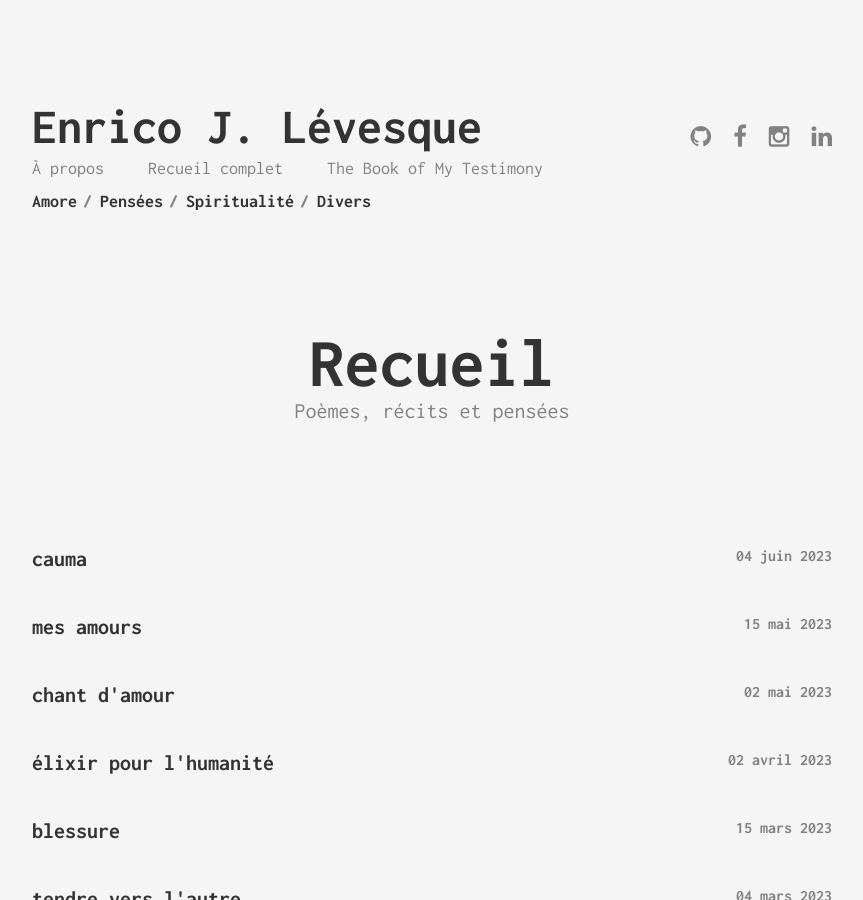
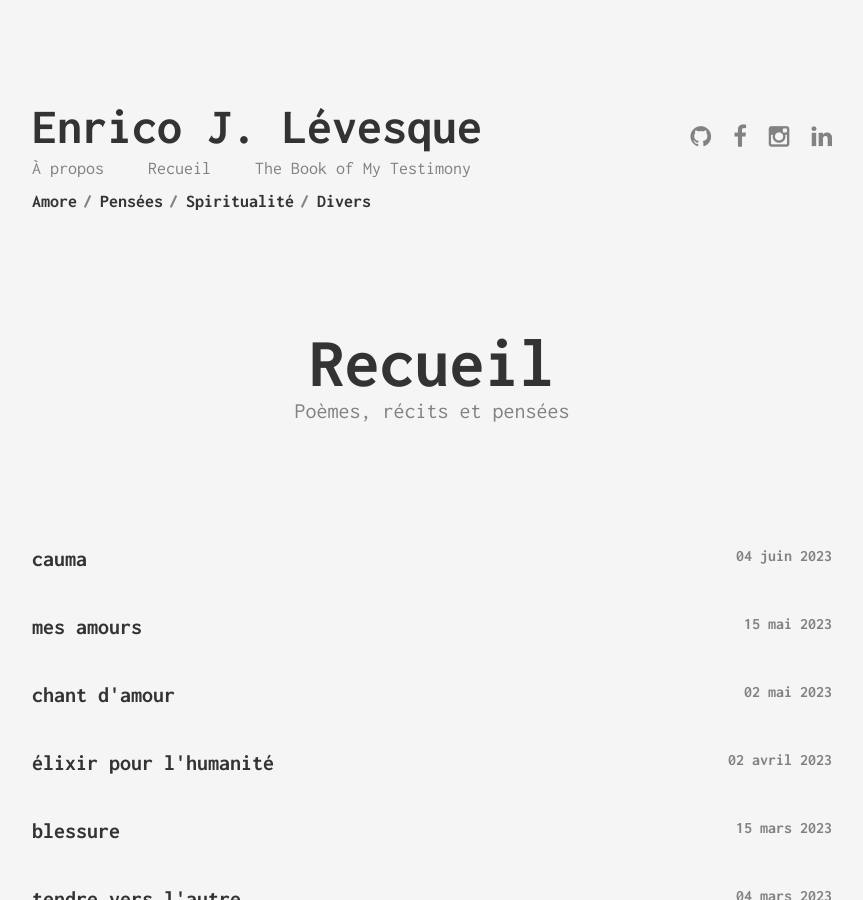
Before and after one commit to enricoJL/enricojl.github.io, a Jekyll site: the page built from index.html, in a window 1280 px wide and 900 px high. Shown: the whole window, without its empty margins (208-1071 px from the left). Built offline with Jekyll 4.4.1, drawn with Linux system fonts in a browser that asks for light colours.

Commit message:
small fix

```diff
--- a/_includes/header.html
+++ b/_includes/header.html
@@ -4,7 +4,7 @@
 
         <ul class="menu">
             <li class="menu__entry"><a href="{{ '/apropos' | prepend: site.baseurl }}">À propos</a></li>
-            <li class="menu__entry"><a href="{{ '/' | prepend: site.baseurl }}">Recueil complet</a></li>
+            <li class="menu__entry"><a href="{{ '/' | prepend: site.baseurl }}">Recueil</a></li>
             <li class="menu__entry"><a target="_blank" href="https://enricojl.github.io/bomt/">The Book of My Testimony</a></li>
         </ul>
         <ul class="categories">
```
